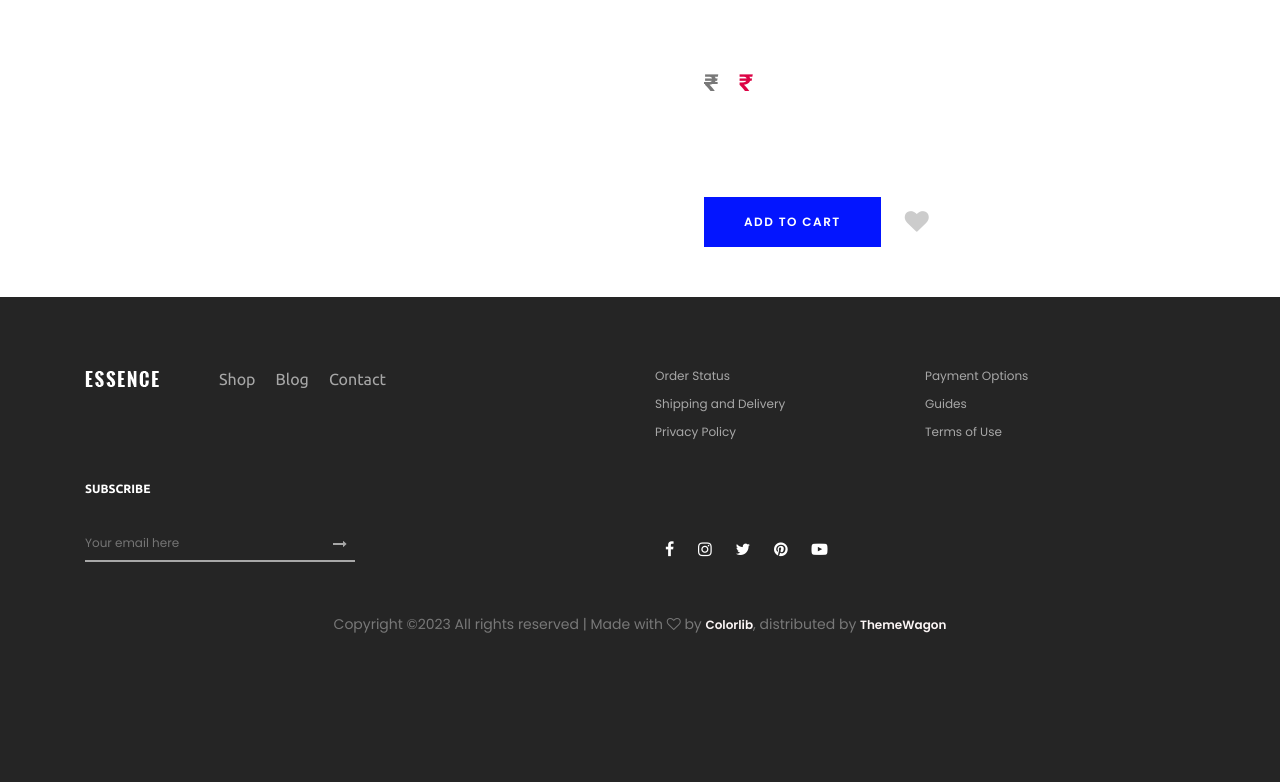
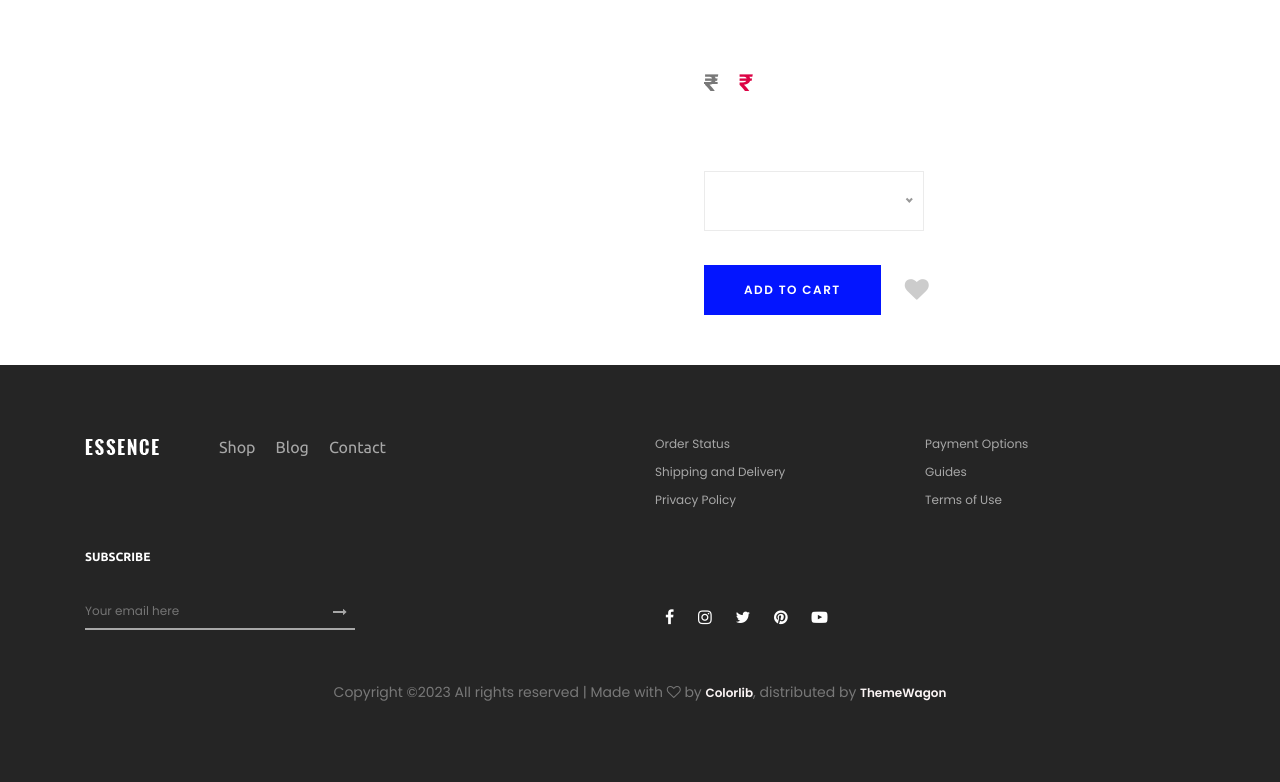
Before and after one commit to NihalRoshanCK/kaira-ecom, a Django app: template kaira/template/user/singleproduct.html in a window 1280 px wide. Shown: the part 86-868 px from the top of the page. Before the commit the page ends 719 px from the top, so only its background shows below. Run offline with Django 4.2, Linux system fonts and the light colour scheme; the template is opened without the code that fills it, so the values that code supplies are empty; some libraries are stand-ins or nearby versions.

Commit message:
single product size bug fix

```diff
--- a/kaira/template/user/singleproduct.html
+++ b/kaira/template/user/singleproduct.html
@@ -41,11 +41,13 @@
             <form class="cart-form clearfix" action="{% url 'addcart' prod.id %}" method="GET">
                 <!-- Select Box -->
                 <div class="select-box d-flex mt-50 mb-30">
+                    <select name="size" id="productSize" class="mr-5 my-1">
                     {% for s in size %}
-                    <select name="size" id="productSize" class="mr-5 my-1">
+
                         <option value="{{s.size}}">Size:{{s.size}}</option>
+                    {% endfor %}
+
                     </select>
-                    {% endfor %}
                     <div class="" >
                         {% for c in color %}
                         {% if prod.id != c.id  %}
```
